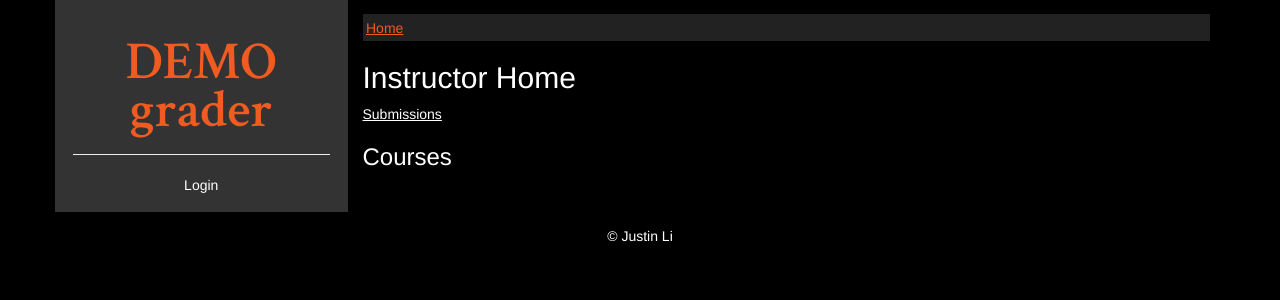
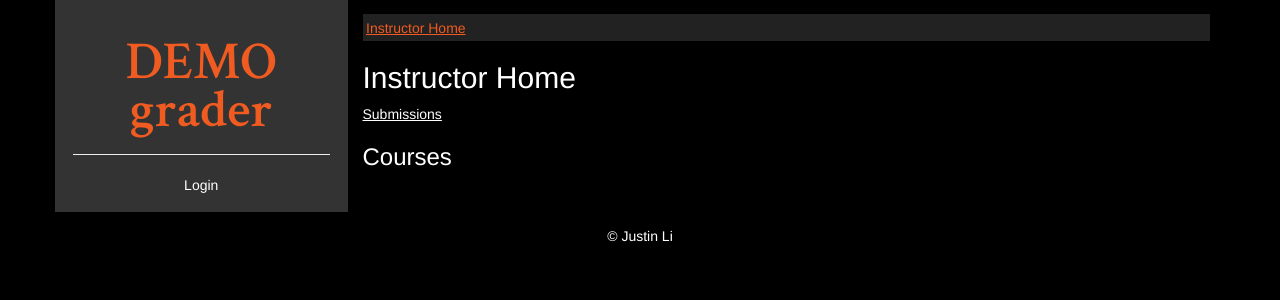
Before and after one commit to justinnhli/demograder, a Django app: template demograder/templates/demograder/instructor/index.html in a window 1280 px wide. Shown: the top 300 px of the page. Run offline with Django 3.2, Linux system fonts and the light colour scheme; the template is opened without the code that fills it, so the values that code supplies are empty; data comes from the database, SQL or seed files in the repository; parts of the project's set-up code (start-up, migrations or seed data) failed here and were passed over; some libraries are stand-ins or nearby versions.

Commit message:
make instructor page explicit in breadcrumb

```diff
--- a/demograder/templates/demograder/instructor/assignment.html
+++ b/demograder/templates/demograder/instructor/assignment.html
@@ -2,7 +2,9 @@
 
 {% block breadcrumb %}
 <!-- begin demograder/instructor/assignment.html:breadcrumb -->
-<a href="{% url 'instructor_index' %}">Home</a>
+<a href="{% url 'instructor_index' %}">Instructor Home</a>
+&gt;
+<a href="{% url 'instructor_course' project.course.id %}">{{ project.course.catalog_id }}</a>
 <!-- end demograder/instructor/assignment.html:breadcrumb -->
 {% endblock %}
 
--- a/demograder/templates/demograder/instructor/course.html
+++ b/demograder/templates/demograder/instructor/course.html
@@ -2,7 +2,7 @@
 
 {% block breadcrumb %}
 <!-- begin demograder/instructor/course.html:breadcrumb -->
-<a href="{% url 'instructor_index' %}">Home</a>
+<a href="{% url 'instructor_index' %}">Instructor Home</a>
 <!-- end demograder/instructor/course.html:breadcrumb -->
 {% endblock %}
 
--- a/demograder/templates/demograder/instructor/index.html
+++ b/demograder/templates/demograder/instructor/index.html
@@ -2,7 +2,7 @@
 
 {% block breadcrumb %}
 <!-- begin demograder/instructor/index.html:breadcrumb -->
-<a href="{% url 'instructor_index' %}">Home</a>
+<a href="{% url 'instructor_index' %}">Instructor Home</a>
 <!-- end demograder/instructor/index.html:breadcrumb -->
 {% endblock %}
 
--- a/demograder/templates/demograder/instructor/project.html
+++ b/demograder/templates/demograder/instructor/project.html
@@ -2,7 +2,7 @@
 
 {% block breadcrumb %}
 <!-- begin demograder/instructor/project.html:breadcrumb -->
-<a href="{% url 'instructor_index' %}">Home</a>
+<a href="{% url 'instructor_index' %}">Instructor Home</a>
 &gt;
 <a href="{% url 'instructor_course' project.course.id %}">{{ project.course.catalog_id }}</a>
 &gt;
--- a/demograder/templates/demograder/instructor/student.html
+++ b/demograder/templates/demograder/instructor/student.html
@@ -2,7 +2,7 @@
 
 {% block breadcrumb %}
 <!-- begin demograder/instructor/student.html:breadcrumb -->
-<a href="{% url 'instructor_index' %}">Home</a>
+<a href="{% url 'instructor_index' %}">Instructor Home</a>
 &gt;
 <a href="{% url 'instructor_student' student.id %}">{{ student.name }}</a>
 <!-- end demograder/instructor/student.html:breadcrumb -->
--- a/demograder/templates/demograder/instructor/submissions.html
+++ b/demograder/templates/demograder/instructor/submissions.html
@@ -2,7 +2,7 @@
 
 {% block breadcrumb %}
 <!-- begin demograder/instructor/submissions.html:breadcrumb -->
-<a href="{% url 'instructor_index' %}">Home</a>
+<a href="{% url 'instructor_index' %}">Instructor Home</a>
 <!-- end demograder/instructor/submissions.html:breadcrumb -->
 {% endblock %}
 
```
